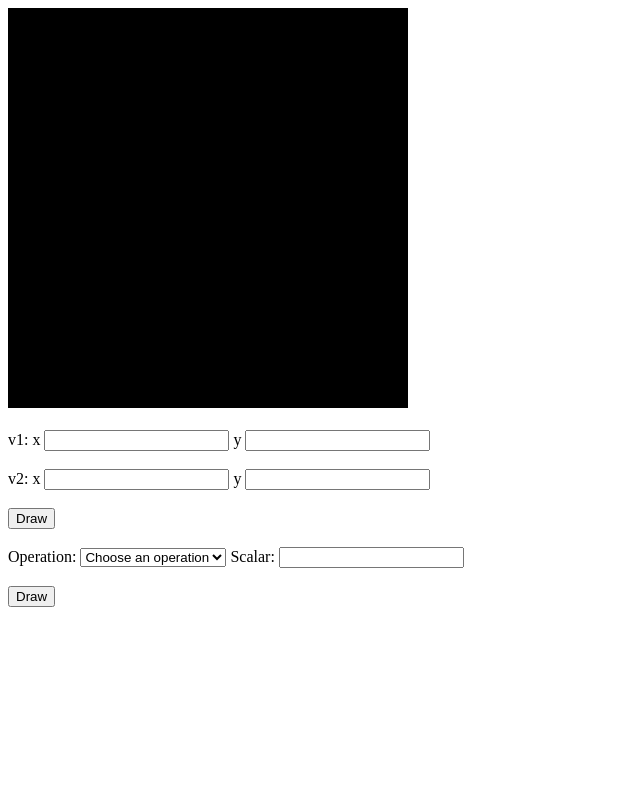
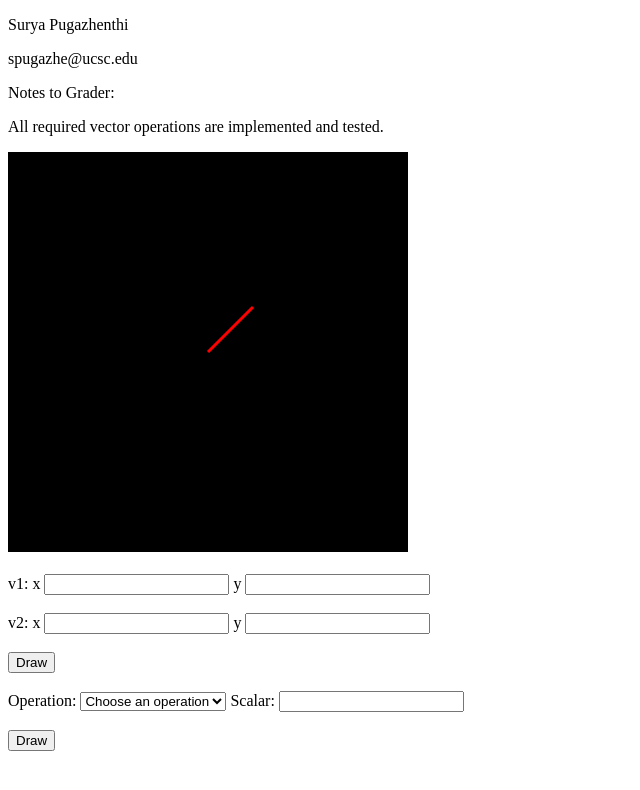
Before and after one commit to Nxver-GitHub/CSE-160, a plain HTML site: page asgn0/src/asgn0.html in a window 1280 px wide. Shown: the whole page, without its empty margins (0-640 px from the left). Drawn offline with Linux system fonts and the light colour scheme.

Commit message:
Link fix updated

```diff
--- a/asgn0/src/asgn0.html
+++ b/asgn0/src/asgn0.html
@@ -2,14 +2,18 @@
 <html lang="en">
   <head>
     <meta charset="utf-8" />
-    <title>Draw a blue rectangle (canvas version)</title>
+    <title>Assignment 0: Vector Library</title>
   </head>
 
   <body onload="main()">
+    <p>Surya Pugazhenthi</p>
+    <p>spugazhe@ucsc.edu</p>
+    <p>Notes to Grader:</p>
+    <p>All required vector operations are implemented and tested.</p>
     <canvas id="example" width="400" height="400">
       Please use a browser that supports "canvas"
     </canvas>
-    <script src="lib/cuon-matrix-cse160.js"></script>
+    <script src="../lib/cuon-matrix-cse160.js"></script>
     <script src="asgn0.js"></script>
 
     <br><br>
```
